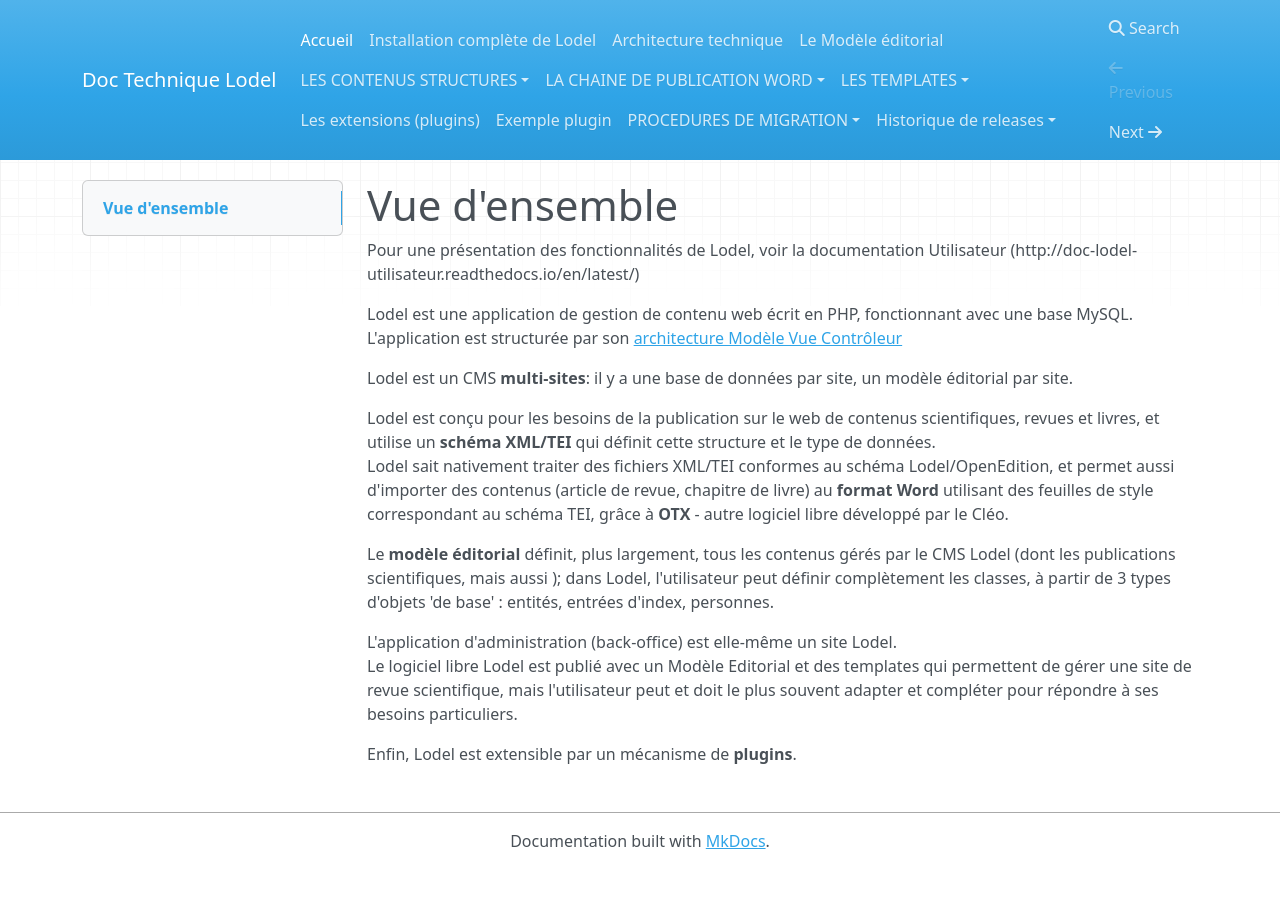
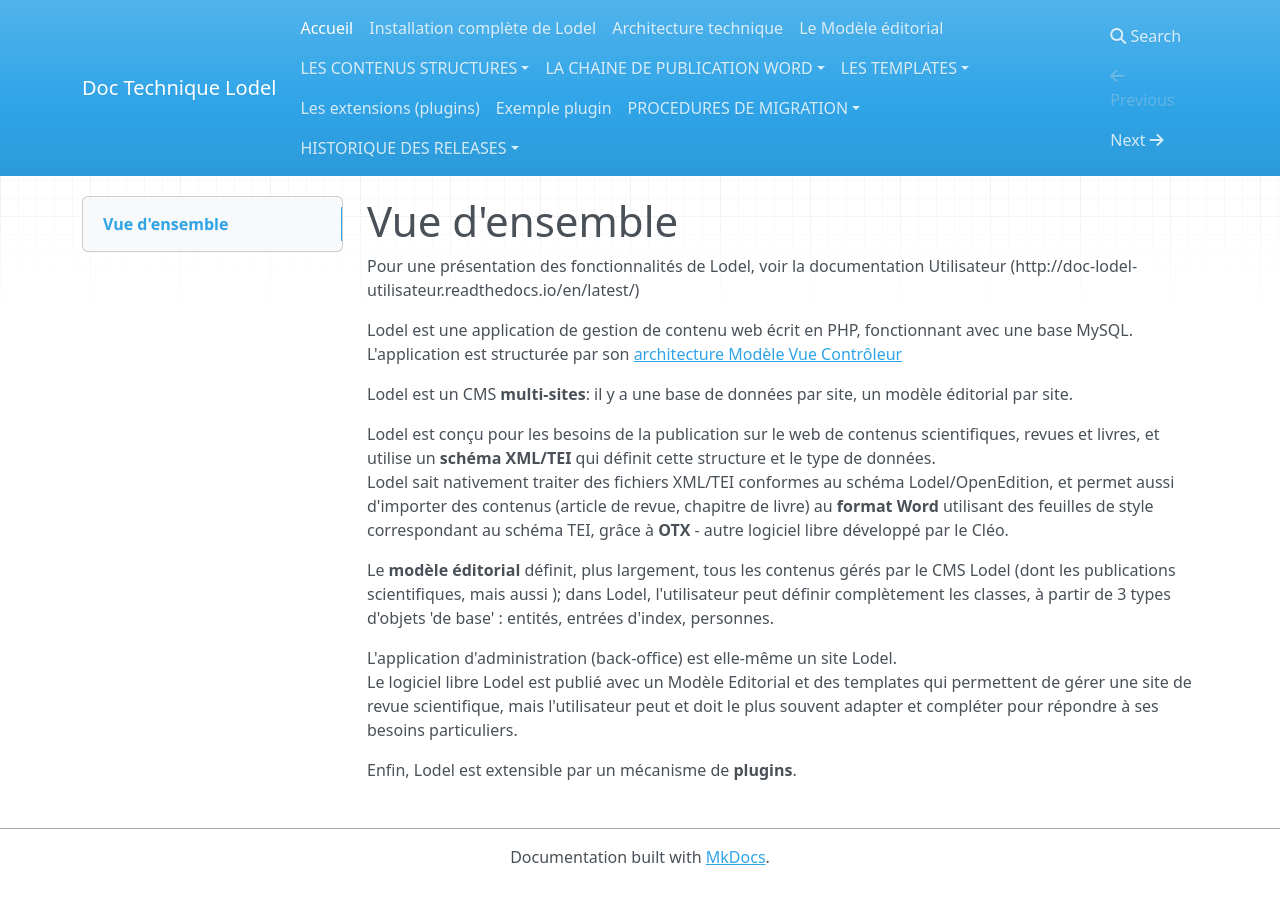
Before and after one commit to ValentinGeorgesDubost/Doc-Lodel, an MkDocs documentation site: the page built from docs/index.md, in a window 1280 px wide. Built offline with MkDocs 1.6.1, drawn with Linux system fonts in a browser that asks for light colours; nearby versions of some CDN libraries; old or Windows-style settings are respelled for this version of MkDocs.

Commit message:
Update mkdocs.yml

```diff
--- a/mkdocs.yml
+++ b/mkdocs.yml
@@ -29,7 +29,7 @@ pages:
   - 'Historique/De la version 0.9 à la 1.0.md'
   - 'Historique/Migration de la version 0.7 à 0.9 : un cas concret.md'
 
-- Historique de releases:
+- HISTORIQUE DES RELEASES:
   - 'Historique/Release note de Lodel 0.8.md'
   - 'Historique/Release note de Lodel 0.8.1.md'
   - 'Historique/Release note de Lodel 0.8.2.md'
```
